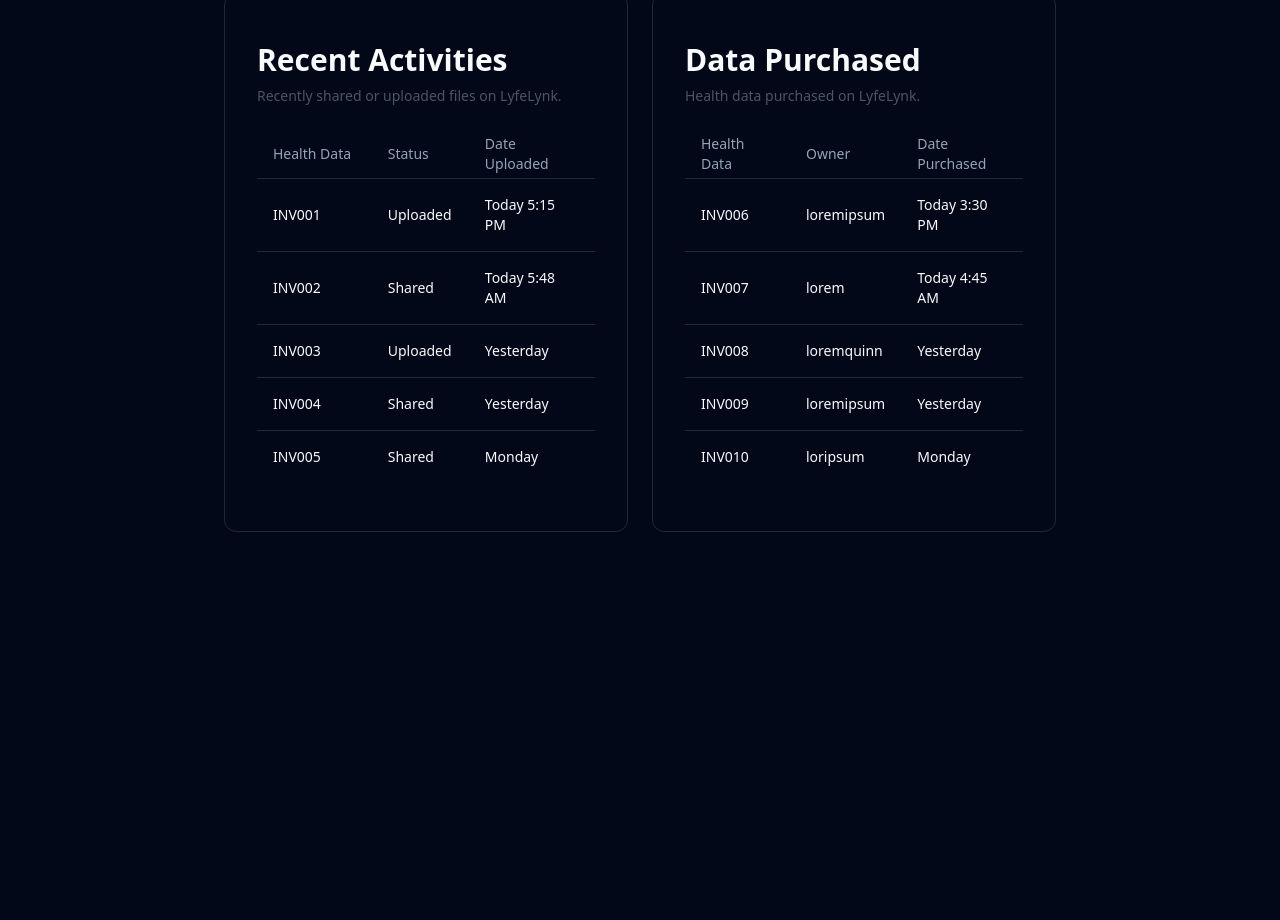
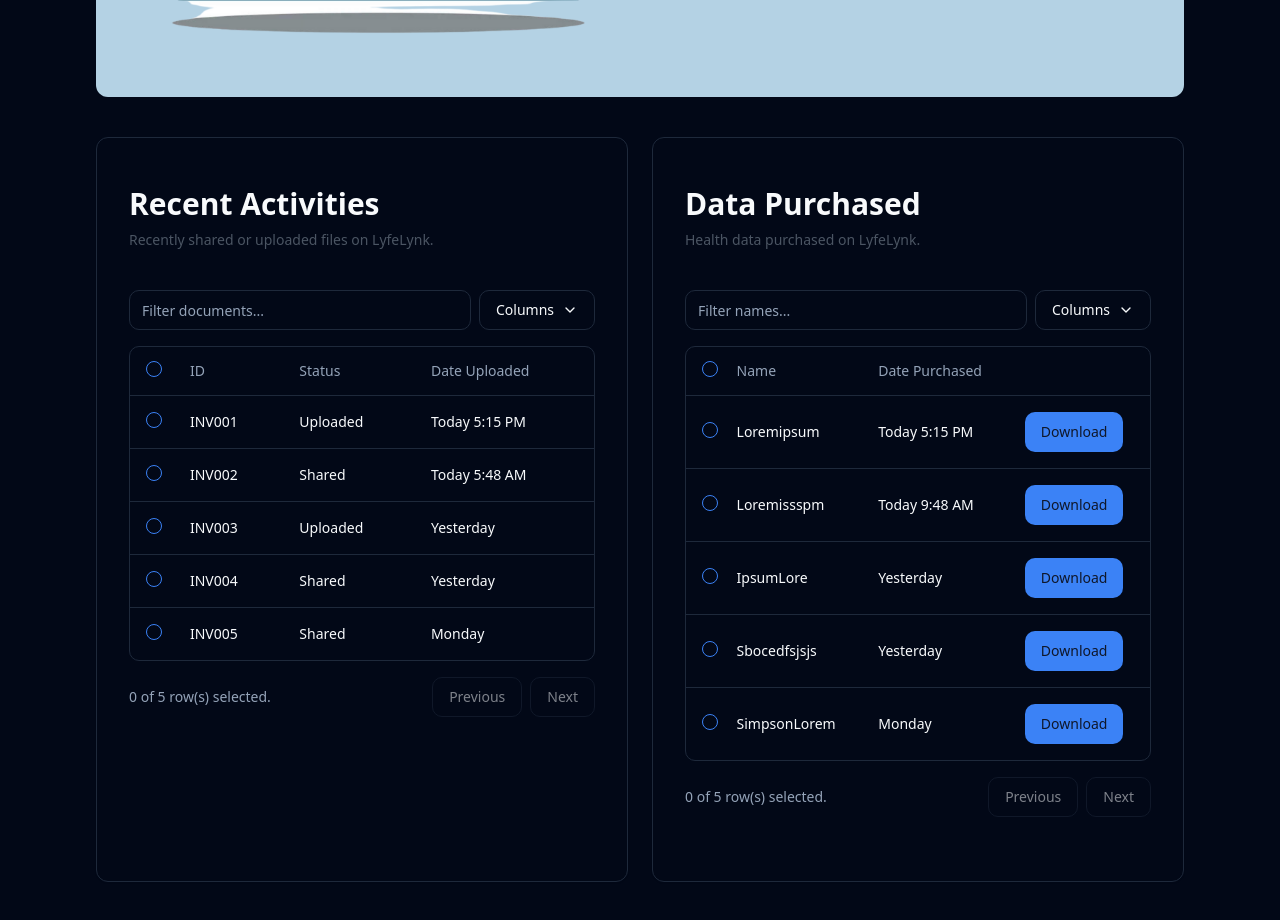
Before and after one commit to slaygun/lyfelynk_webapp, a React (Vite) app: page /App/Home in a window 1280 px wide. Shown: the part 700-1620 px from the top of the page. Before the commit the page ends 1296 px from the top, so only its background shows below. Built offline with nearby package versions, Linux system fonts and the light colour scheme.

Commit message:
id number, table tweaks

```diff
--- a/src/App/Dashboard.tsx
+++ b/src/App/Dashboard.tsx
@@ -1,13 +1,14 @@
 import Navbar from "./Navbar";
 import { CarouselItem, CarouselContent,Carousel } from "@/components/ui/carousel"
-import { TableHead, TableRow, TableHeader, TableCell, TableBody, Table } from "@/components/ui/table"
 import { Card } from "@/components/ui/card"
+import { RecentActivityTable } from "./Tables/RecentActivityData";
+import { DataPurchasedTable } from "./Tables/DataPurchased";
 
 export default function DashboardContent() {
   return (
     <div>
       <Navbar/>
-      <div className="max-w-4xl mx-auto py-12 px-4 sm:px-6 lg:px-8">
+      <div className="max-w-6xl mx-auto py-12 px-4 sm:px-6 lg:px-8">
         <h1 className="text-4xl font-bold text-foreground">Dashboard</h1>
 
         <div className="py-6 w-full">
@@ -64,84 +65,14 @@
                 <div className="max-w-4xl mx-auto py-8 px-4">
                   <h1 className="text-3xl font-semibold mb-2">Recent Activities</h1>
                   <p className="text-sm text-gray-600 mb-6">Recently shared or uploaded files on LyfeLynk.</p>
-                  <Table>
-                    <TableHeader>
-                      <TableRow>
-                        <TableHead className="w-[200px]">Health Data</TableHead>
-                        <TableHead className="w-[100px]">Status</TableHead>
-                        <TableHead className="w-[200px]">Date Uploaded</TableHead>
-                      </TableRow>
-                    </TableHeader>
-                    <TableBody>
-                      <TableRow>
-                        <TableCell className="font-medium">INV001</TableCell>
-                        <TableCell>Uploaded</TableCell>
-                        <TableCell>Today 5:15 PM</TableCell>
-                      </TableRow>
-                      <TableRow>
-                        <TableCell className="font-medium">INV002</TableCell>
-                        <TableCell>Shared</TableCell>
-                        <TableCell>Today 5:48 AM</TableCell>
-                      </TableRow>
-                      <TableRow>
-                        <TableCell className="font-medium">INV003</TableCell>
-                        <TableCell>Uploaded</TableCell>
-                        <TableCell>Yesterday</TableCell>
-                      </TableRow>
-                      <TableRow>
-                        <TableCell className="font-medium">INV004</TableCell>
-                        <TableCell>Shared</TableCell>
-                        <TableCell>Yesterday</TableCell>
-                      </TableRow>
-                      <TableRow>
-                        <TableCell className="font-medium">INV005</TableCell>
-                        <TableCell>Shared</TableCell>
-                        <TableCell>Monday</TableCell>
-                      </TableRow>
-                    </TableBody>
-                  </Table>
+                    <RecentActivityTable/>
                 </div>
               </Card>
               <Card className="p-4">
                 <div className="max-w-4xl mx-auto py-8 px-4">
                   <h1 className="text-3xl font-semibold mb-2">Data Purchased</h1>
                   <p className="text-sm text-gray-600 mb-6">Health data purchased on LyfeLynk.</p>
-                  <Table>
-                    <TableHeader>
-                      <TableRow>
-                        <TableHead className="w-[200px]">Health Data</TableHead>
-                        <TableHead className="w-[100px]">Owner</TableHead>
-                        <TableHead className="w-[200px]">Date Purchased</TableHead>
-                      </TableRow>
-                    </TableHeader>
-                    <TableBody>
-                      <TableRow>
-                        <TableCell className="font-medium">INV006</TableCell>
-                        <TableCell>loremipsum</TableCell>
-                        <TableCell>Today 3:30 PM</TableCell>
-                      </TableRow>
-                      <TableRow>
-                        <TableCell className="font-medium">INV007</TableCell>
-                        <TableCell>lorem</TableCell>
-                        <TableCell>Today 4:45 AM</TableCell>
-                      </TableRow>
-                      <TableRow>
-                        <TableCell className="font-medium">INV008</TableCell>
-                        <TableCell>loremquinn</TableCell>
-                        <TableCell>Yesterday</TableCell>
-                      </TableRow>
-                      <TableRow>
-                        <TableCell className="font-medium">INV009</TableCell>
-                        <TableCell>loremipsum</TableCell>
-                        <TableCell>Yesterday</TableCell>
-                      </TableRow>
-                      <TableRow>
-                        <TableCell className="font-medium">INV010</TableCell>
-                        <TableCell>loripsum</TableCell>
-                        <TableCell>Monday</TableCell>
-                      </TableRow>
-                    </TableBody>
-                  </Table>
+                    <DataPurchasedTable/>
                 </div>
               </Card>
             </div>
--- a/src/App/MyHealth.tsx
+++ b/src/App/MyHealth.tsx
@@ -34,7 +34,7 @@
           </div>
 
         </section>
-        <section className="container mt-8">
+        <section className="md:container mt-8">
           <h2 className="text-2xl md:text-4xl font-semibold">Recent Activities</h2>
           <p className="pb-6 text-gray-600">Recently shared or uploaded files on LyfeLynk.</p>
           <div>
--- a/src/App/Navbar.tsx
+++ b/src/App/Navbar.tsx
@@ -4,6 +4,7 @@
 import { Button } from "@/components/ui/button";
 import { AvatarImage, AvatarFallback, Avatar } from "@/components/ui/avatar";
 import { ModeToggle } from '@/components/mode-toggle';
+import UniqueID from './sub/UniqueIdDisplay';
 
 const Navbar = () => {
   // State for menu visibility
@@ -68,10 +69,11 @@
 
         <div className="flex items-center">
           <ModeToggle/>
-          <Avatar className="ml-4">
+          <Avatar className="mx-4">
             <AvatarImage alt="John Lenon" src="/placeholder.svg?height=32&width=32" />
             <AvatarFallback>JL</AvatarFallback>
           </Avatar>
+          <UniqueID/>
           <Button className="ml-4">
             Connect
           </Button>
--- a/src/App/Profile.tsx
+++ b/src/App/Profile.tsx
@@ -3,6 +3,7 @@
 import { SelectValue, SelectTrigger, SelectItem, SelectContent, Select } from "@/components/ui/select"
 import { Button } from "@/components/ui/button"
 import Navbar from "./Navbar";
+import UniqueID from "./sub/UniqueIdDisplay";
 
 export default function ProfileContent() {
   return (
@@ -19,16 +20,12 @@
                   <AvatarImage alt="John Lenon" src=""/>
                   <AvatarFallback className="text-4xl">JL</AvatarFallback>
                 </Avatar>
+
+                <div className="flex space-x-2 py-4">
+                  <p>ID Number-</p> <UniqueID/>
+                </div>
               </div>
               <div className="mt-6 grid grid-cols-2 gap-y-6 gap-x-4 ">
-                <div>
-                  <label className="block text-sm font-medium leading-5 text-gray-700" htmlFor="username">
-                    Username
-                  </label>
-                  <div className="mt-1">
-                    <Input id="username" placeholder="Username" />
-                  </div>
-                </div>
                 <div>
                   <label className="block text-sm font-medium leading-5 text-gray-700" htmlFor="pincode">
                     Pincode
@@ -124,6 +121,15 @@
                     <Input id="weight" placeholder="Weight in Kg" />
                   </div>
                 </div>
+
+                <div>
+                  <label className="block text-sm font-medium leading-5 text-gray-700" htmlFor="weight">
+                    Heart Rate
+                  </label>
+                  <div className="mt-1">
+                    <Input id="weight" placeholder="Heart Rate" />
+                  </div>
+                </div>
               </div>
             </div>
             <div className="mt-6">
--- a/src/App/Tables/RecentActivityData.tsx
+++ b/src/App/Tables/RecentActivityData.tsx
@@ -142,11 +142,11 @@
       <div className="flex items-center py-4">
         <Input
           placeholder="Filter documents..."
-          value={(table.getColumn("name")?.getFilterValue() as string) ?? ""}
+          value={(table.getColumn("id")?.getFilterValue() as string) ?? ""}
           onChange={(event) =>
-            table.getColumn("name")?.setFilterValue(event.target.value)
+            table.getColumn("id")?.setFilterValue(event.target.value)
           }
-          className="max-w-4xl"
+          className="max-w-4xl mr-2"
         />
         <DropdownMenu>
           <DropdownMenuTrigger asChild>
--- a/src/App/Tables/ShareSellData.tsx
+++ b/src/App/Tables/ShareSellData.tsx
@@ -145,7 +145,7 @@
           onChange={(event) =>
             table.getColumn("name")?.setFilterValue(event.target.value)
           }
-          className="max-w-sm"
+          className="max-w-sm mr-2"
         />
         <DropdownMenu>
           <DropdownMenuTrigger asChild>
--- /dev/null
+++ b/src/App/sub/UniqueIdDisplay.tsx
@@ -0,0 +1,10 @@
+//Dummy unique id function
+const UniqueID = () => {
+  return (
+    <div>
+      564657
+    </div>
+  );
+};
+
+export default UniqueID;
--- a/src/App/sub/UploadPage.tsx
+++ b/src/App/sub/UploadPage.tsx
@@ -25,7 +25,7 @@
           </div>
         <h1 className="mt-4 text-4xl font-bold">Upload your Health Data</h1>
         <p className="mt-2 text-lg text-gray-600">Choose a suitable format to upload your data.</p>
-        <div className="mt-6 w-full max-w-2xl">
+        <div className="mt-6 w-full max-w-4xl">
           <Tabs defaultValue="Document">
             <TabsList className="w-full">
               <TabsTrigger className="w-1/2" value="Document">Document</TabsTrigger>
--- a/src/App/sub/file-upload.tsx
+++ b/src/App/sub/file-upload.tsx
@@ -8,15 +8,33 @@
   TableHeader,
   TableRow,
 } from "@/components/ui/table";
+import { CircleX } from 'lucide-react';
+
+interface UploadedFile {
+  file: File;
+  description: string;
+  keywords: string;
+  author: string;
+}
 
 const FileUpload: React.FC = () => {
-  const [files, setFiles] = useState<File[]>([]);
+  const [file, setFile] = useState<UploadedFile | null>(null);
   const [isDraggingOver, setIsDraggingOver] = useState(false);
+  const [description, setDescription] = useState('');
+  const [keywords, setKeywords] = useState('');
+  const [author, setAuthor] = useState('');
 
   const handleFileInputChange = (event: React.ChangeEvent<HTMLInputElement>) => {
-    if (event.target.files) {
-      const selectedFiles = Array.from(event.target.files);
-      setFiles(prevFiles => [...prevFiles, ...selectedFiles]);
+    if (event.target.files && event.target.files.length > 0) {
+      const selectedFile = event.target.files[0];
+      if (validateFile(selectedFile)) {
+        setFile({
+          file: selectedFile,
+          description: '',
+          keywords: '',
+          author: ''
+        });
+      }
     }
   };
 
@@ -28,9 +46,31 @@
 
     // Ensure that files are dropped successfully before updating state
     if (droppedFiles && droppedFiles.length > 0) {
-      const filesArray = Array.from(droppedFiles);
-      setFiles(prevFiles => [...prevFiles, ...filesArray]);
+      const droppedFile = droppedFiles[0];
+      if (validateFile(droppedFile)) {
+        setFile({
+          file: droppedFile,
+          description: '',
+          keywords: '',
+          author: ''
+        });
       }
+    }
+  };
+
+  const validateFile = (file: File) => {
+    const supportedFormats = ["pdf", "csv", "xml", "jpg", "jpeg"];
+    const fileType = file.type.split("/")[1];
+    const fileSizeMB = file.size / (1024 * 1024); // Convert bytes to MB
+    if (!supportedFormats.includes(fileType)) {
+      alert("Unsupported file format. Please select a file with one of the supported formats: PDF, CSV, XML, JPG, JPEG.");
+      return false;
+    }
+    if (fileSizeMB > 1.5) {
+      alert("File size is larger than 1.5 MB. Please select a smaller file.");
+      return false;
+    }
+    return true;
   };
 
   const handleDragOver = (event: React.DragEvent<HTMLDivElement>) => {
@@ -57,17 +97,28 @@
   };
 
   const handleUpload = () => {
-    // Here you can implement your upload logic using the files array
-    console.log("Upload button clicked. Files:", files);
+    // Here you can implement your upload logic using the file and metadata
+  if (file) {
+    console.log("File uploaded:", {
+      file: file.file,
+      description: description,
+      keywords: keywords,
+      author: author
+      });
+    }
   };
 
-  const handleRemoveFile = (index: number) => {
-    setFiles(prevFiles => prevFiles.filter((_, i) => i !== index));
+  const handleRemoveFile = () => {
+    setFile(null);
+    setDescription('');
+    setKeywords('');
+    setAuthor('');
   };
+
 
   return (
     <div>
-      <p className="text-sm mb-4 text-gray-500">Supported file formats include PDFs, CSVs, XML, JPGs and JPEGs.</p>
+      <p className="text-sm mb-4 text-gray-500">Supported file formats include PDFs, CSVs, XML, JPGs, and JPEGs.</p>
       <div
         className={`flex flex-col items-center justify-center p-6 border-2 border-dashed border-gray-300 rounded-lg ${isDraggingOver ? 'bg-gray-100' : ''}`}
         onDrop={handleDrop}
@@ -79,40 +130,57 @@
           id="fileInput"
           type="file"
           onChange={handleFileInputChange}
-          multiple
           className="hidden"
         />
-        <Button className="mb-2" onClick={() => document.getElementById('fileInput')?.click()}>Add Files</Button>
+        <Button className="mb-2" onClick={() => document.getElementById('fileInput')?.click()}>Add File</Button>
         <span className="text-sm text-gray-500">or</span>
-        <span className="text-sm text-gray-500">drag your files here</span>
+        <span className="text-sm text-gray-500">drag your file here</span>
       </div>
 
-      {files.length > 0 && (
+      {file && (
+        <div>
           <Table>
             <TableHeader>
               <TableRow>
                 <TableHead>Title</TableHead>
-              <TableHead>Size</TableHead>
-              <TableHead>Type</TableHead>
-              <TableHead></TableHead>
+                <TableHead>Description</TableHead>
+                <TableHead>Keywords</TableHead>
+                <TableHead>Author/Creator</TableHead>
               </TableRow>
             </TableHeader>
             <TableBody>
-            {files.map((file, index) => (
-              <TableRow key={index}>
-                <TableCell>{file.name}</TableCell>
-                <TableCell>{(file.size / 1024).toFixed(2)} KB</TableCell>
-                <TableCell>{file.type}</TableCell>
+              <TableRow>
+                <TableCell>{file.file.name}</TableCell>
                 <TableCell>
-                  <Button variant="secondary" onClick={() => handleRemoveFile(index)}>&times;</Button>
+                  <div className=''>
+                    <textarea value={description} onChange={(e) => setDescription(e.target.value)} />
+                  </div>
                 </TableCell>
+                <TableCell>
+                  <div className=''>
+                    <input type="text" value={keywords} onChange={(e) => setKeywords(e.target.value)} />
+                  </div>
+                </TableCell>
+                <TableCell>
+                  <div className=''>
+                    <input type="text" value={author} onChange={(e) => setAuthor(e.target.value)} />
+                  </div>
+                </TableCell>
+
+                <TableCell>
+                  <button onClick={handleRemoveFile} className="mt-4 p-2 bg-muted rounded-lg"> <CircleX/> </button>
+                </TableCell>
+
               </TableRow>
-            ))}
             </TableBody>
           </Table>
+
+        </div>
       )}
 
-      <Button onClick={handleUpload} className="mt-4">Upload</Button>
+      {file && (
+        <Button onClick={handleUpload} className="mt-2">Upload</Button>
+      )}
     </div>
   );
 };
--- a/src/onboarding/RegisterPage/RegisterPage1.tsx
+++ b/src/onboarding/RegisterPage/RegisterPage1.tsx
@@ -29,7 +29,6 @@
           </div>
 
           <div className="grid grid-cols-2 gap-4 py-4">
-            <Input placeholder="Username" />
             <Input placeholder="Pincode" />
             <Input placeholder="Name" />
             <Select>
@@ -62,6 +61,7 @@
             <Input placeholder="Height in cm" />
             <Input placeholder="State" />
             <Input placeholder="Weight in Kg" />
+            <Input placeholder="Heart Rate" />
           </div>
           <Link to='/Health-User/Register'>
             <Button className="w-full">Submit</Button>
```
Lines whose indentation alone changed are shown as unchanged.
